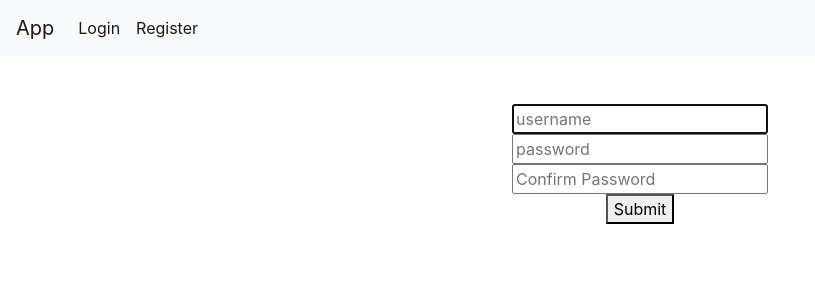
After one commit to codewithbeast/stackoverflow-clone-project, a Flask app: page /register in a window 1280 px wide. The commit adds this page. Shown: the top 300 px of the page, without its empty margins (0-815 px from the left). Run offline with Flask 3, Linux system fonts and the light colour scheme.

Commit message:
implemented login and register

```diff
--- a/app.py
+++ b/app.py
@@ -2,7 +2,7 @@ from flask import Flask , render_template , redirect , request , session
 from werkzeug.security import generate_password_hash,check_password_hash
 from flask_session import Session
 
-
+from functions import *
 
 
 app = Flask(__name__)
@@ -12,7 +12,81 @@ app.config["SESSION_PERMANENT"] = False
 app.config["SESSION_TYPE"] = "filesystem"
 Session(app)
 
+connection = sqlite3.connect("users.db")
+query = connection.cursor()
 
 @app.route("/")
 def index():
-    return render_template("index.html")
+    user = session.get("user_id")
+    if user:
+        return render_template("index.html")
+
+    else:
+        return redirect("/login")
+
+@app.route("/login",methods=["GET","POST"])
+def login():
+
+    if request.method == "GET":
+        return render_template("login.html")
+
+    else:
+        if not request.form.get("username"):
+            return "<h1> Username not provided ): </h1>"
+
+        elif not request.form.get("password"):
+            return "<h1> Password not provided ): </h1>"
+
+
+        db,query = get_db()
+
+        username = request.form.get("username")
+        data = query.execute("SELECT * FROM users WHERE username = ?", (username,)).fetchall()
+
+        if len(data) !=1 or not check_password_hash(data[0][2],request.form.get("password")):
+            return "<h1 Invalid Username/Password </h1>"
+
+
+        session["user_id"] = data[0][0]
+
+        return redirect("/")
+
+@app.route("/register",methods=["GET","POST"])
+def register():
+    if request.method == "GET":
+        return render_template("register.html")
+
+
+    else:
+        if not request.form.get("username"):
+            return "<h1> Username not provided ): </h1>"
+
+        elif not request.form.get("password"):
+            return "<h1> Password not provided ): </h1>"
+
+        elif not request.form.get("confirm_password"):
+            return "<h1> Password Confirmation not provided ): </h1>"
+
+        db,query = get_db()
+
+        data = query.execute("SELECT * FROM users WHERE username = ?", (request.form.get("username"),)).fetchall()
+
+        if data:
+            return "<h1> Username Already Taken </h1>"
+
+        values = [
+            (request.form.get("username"),(generate_password_hash(request.form.get("password"))))
+
+        ]
+        query.executemany("INSERT INTO users (username,hash) VALUES(?, ?)", values)
+        db.commit()
+        rows = query.execute("SELECT * FROM users WHERE username = ?",(request.form.get("username"),)).fetchall()
+        session["user_id"] = rows[0][0]
+
+        return redirect("/")
+
+
+@app.route("/logout")
+def logout():
+    session.clear()
+    return redirect('/login')
--- a/templates/layout.html
+++ b/templates/layout.html
@@ -29,11 +29,11 @@
 
         <ul class="navbar-nav mr-auto">
                 <li class="nav-item active">
-                <a class="nav-link" href="#">Login<span class="sr-only">(current)</span></a>
+                <a class="nav-link" href="/login">Login<span class="sr-only">(current)</span></a>
                 </li>
 
                 <li class="nav-item active">
-                    <a class="nav-link" href="#">Register<span class="sr-only">(current)</span></a>
+                    <a class="nav-link" href="/register">Register<span class="sr-only">(current)</span></a>
                 </li>
             </ul>
         </nav>
--- /dev/null
+++ b/templates/register.html
@@ -0,0 +1,24 @@
+{% extends "layout.html" %}
+
+{% block main %}
+
+    <div class="form-group">
+        <form action="/register" method="post">
+            <div>
+                <input name="username" id="username" placeholder="username" type="text" autofocus>
+            </div>
+
+            <div>
+                <input name="password" id="password" placeholder="password" type="password" autofocus>
+            </div>
+
+            <div>
+                <input name="confirm_password" id="confirm_password" placeholder="Confirm Password" type="password" autofocus>
+            </div>
+
+            <button type="submit">Submit</button>
+        </form>
+    </div>
+
+
+{% endblock %}
```
Also changed, not shown: functions.py (added, +15 -0 lines), templates/login.html (added, +20 -0 lines), users.db (added), 2 other files.
